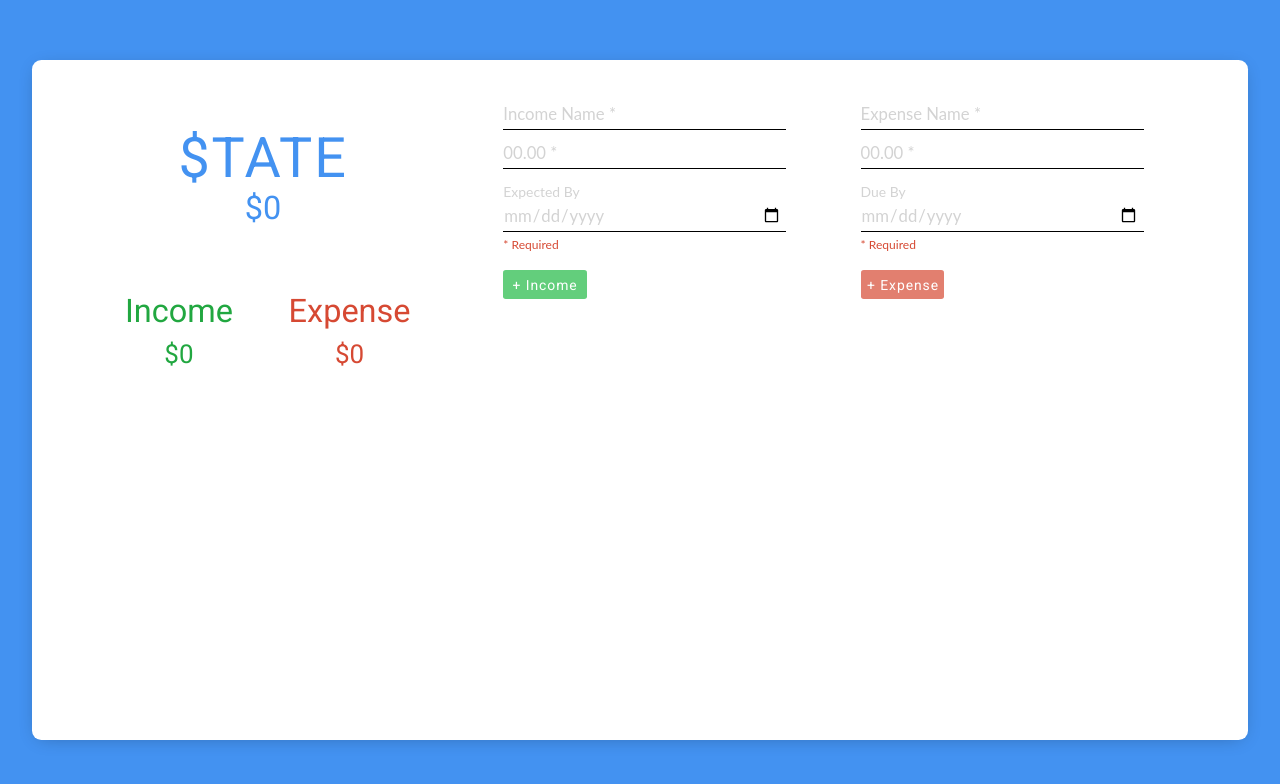
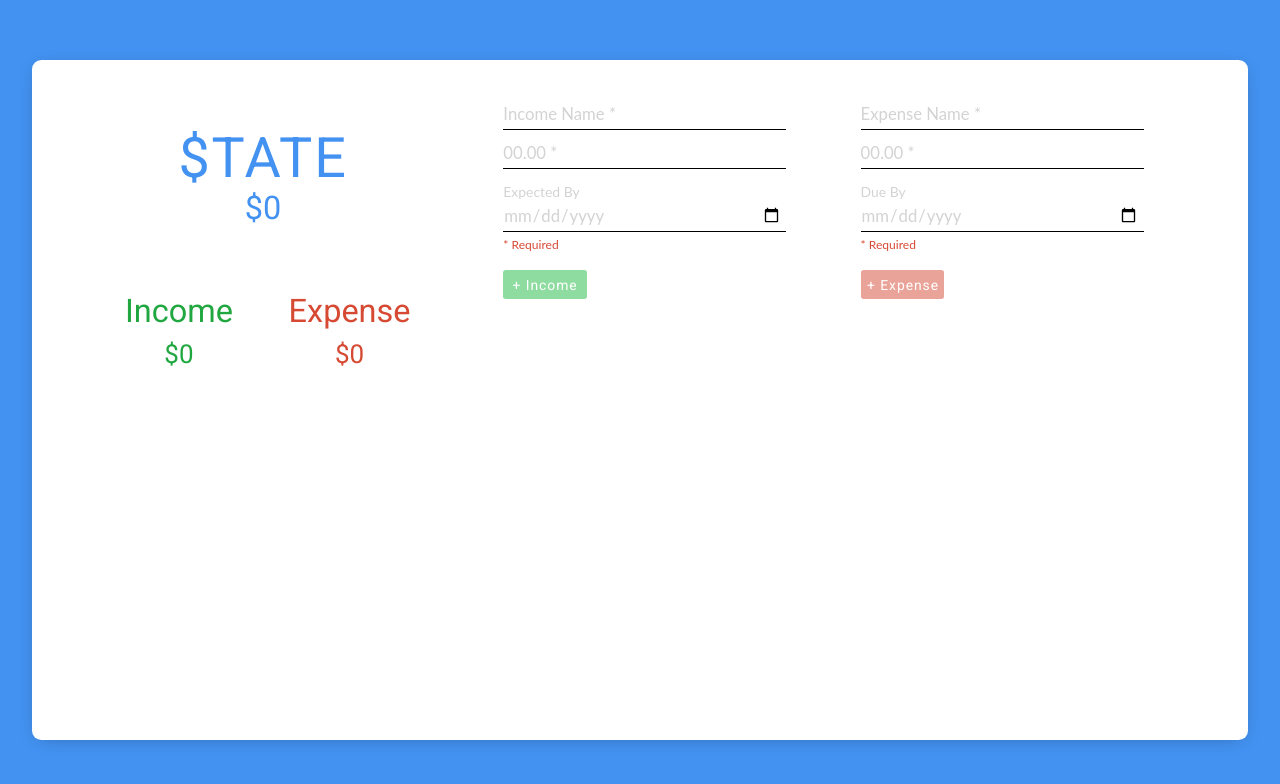
Before and after one commit to brunoreyes/react-budget-app, a React (Create React App) app in the folder budget-hooks-app/: page / in a window 1280 px wide. Shown: the top 784 px of the page. Built offline with nearby package versions, Linux system fonts and the light colour scheme.

Commit message:
made ocapity greater for diabled submit buttons

```diff
--- a/budget-hooks-app/public/index.html
+++ b/budget-hooks-app/public/index.html
@@ -9,17 +9,16 @@
       name="description"
       content="Web site created using create-react-app"
     />
-
-    <link rel="apple-touch-icon" href="%PUBLIC_URL%/logo192.png" />
-
-    <link rel="manifest" href="%PUBLIC_URL%/manifest.json" />
-
     <link
       rel="stylesheet"
       href="https://cdnjs.cloudflare.com/ajax/libs/font-awesome/5.15.1/css/all.min.css"
       integrity="sha512-+4zCK9k+qNFUR5X+cKL9EIR+ZOhtIloNl9GIKS57V1MyNsYpYcUrUeQc9vNfzsWfV28IaLL3i96P9sdNyeRssA=="
       crossorigin="anonymous"
     />
+
+    <link rel="apple-touch-icon" href="%PUBLIC_URL%/logo192.png" />
+
+    <link rel="manifest" href="%PUBLIC_URL%/manifest.json" />
 
     <title>React App</title>
   </head>
--- a/budget-hooks-app/src/App.css
+++ b/budget-hooks-app/src/App.css
@@ -283,24 +283,22 @@ input[type='date'] {
 .income input[type='submit'] {
   background-color: #21ba45;
   position: relative;
-  opacity: 100%;
   transition: 0.3s;
 }
 .income input:disabled[type='submit'] {
   background-color: #21ba45;
   position: relative;
-  opacity: 70%;
+  opacity: 0.5;
   transition: 0.3s;
 }
 
 .expense input:disabled[type='submit'] {
   background-color: #d64933;
-  opacity: 70%;
+  opacity: 0.5;
   transition: all 0.3s;
 }
 .expense input[type='submit'] {
   background-color: #d64933;
-  opacity: 100%;
   transition: 0.3s;
 }
 .btn-edit i:hover {
```
